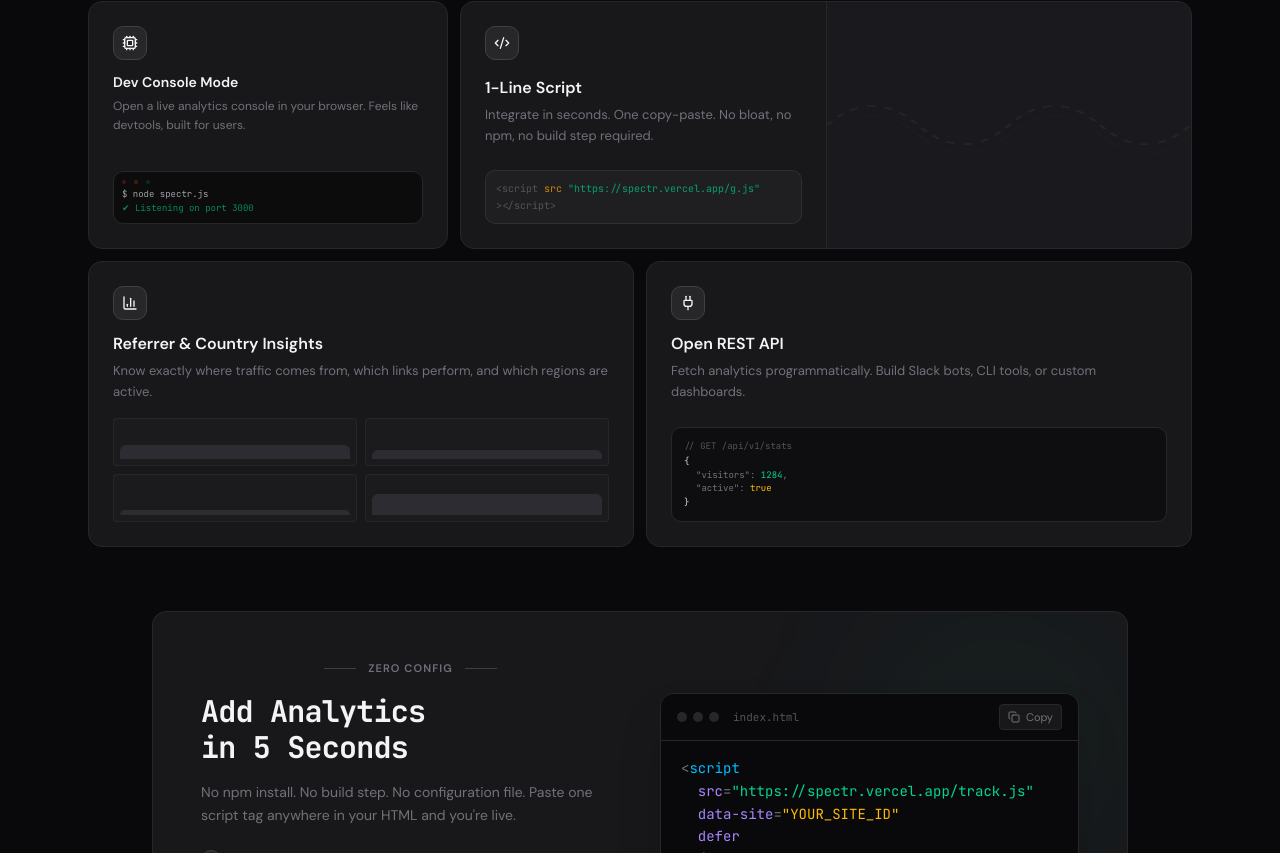
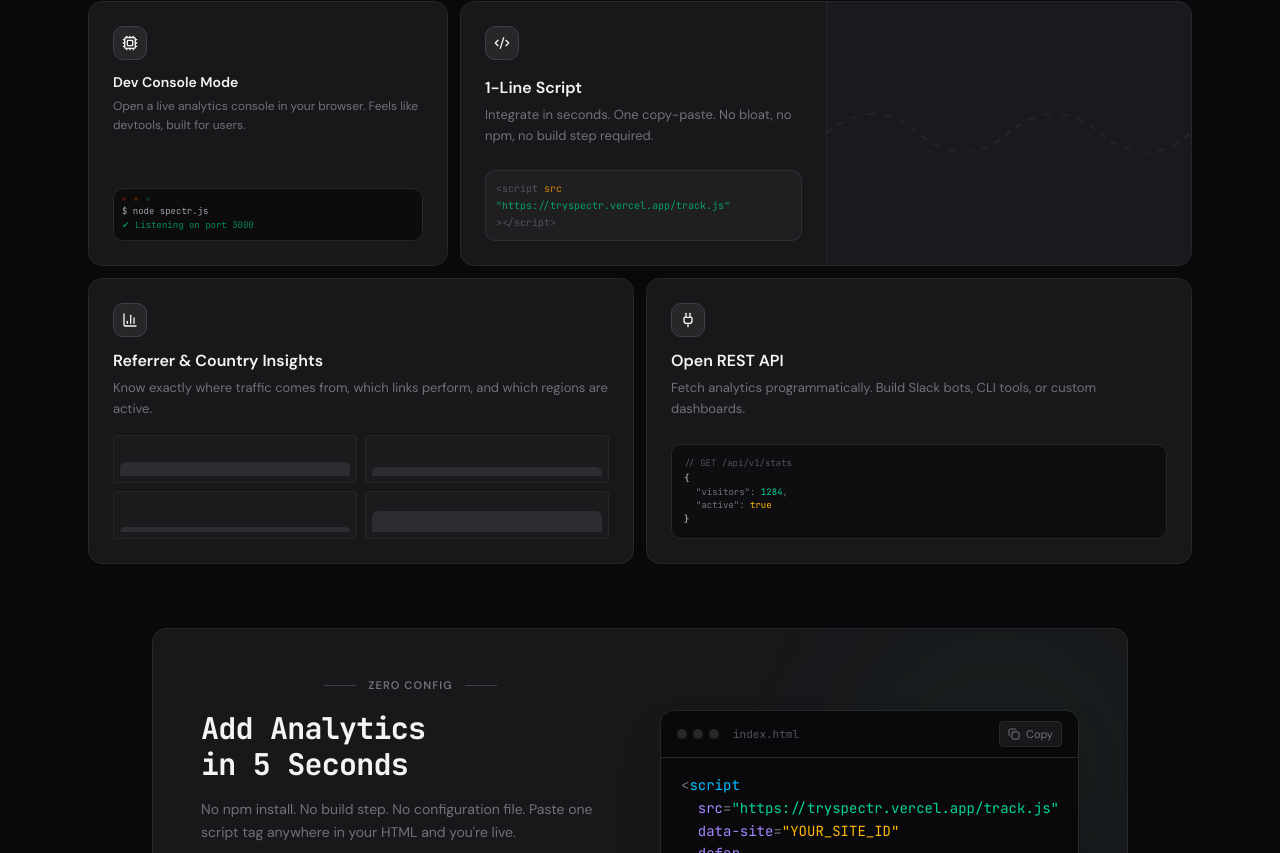
Before and after one commit to subhash-jhaa/WebGhost, a Next.js app: page / in a window 1280 px wide. Shown: the part 2327-3180 px from the top of the page. Built offline with nearby package versions, Linux system fonts and the light colour scheme; no server answers.

Commit message:
fix scripts and url

```diff
--- a/components/DashboardClient.tsx
+++ b/components/DashboardClient.tsx
@@ -301,8 +301,21 @@ const DashboardClient = ({ session }: DashboardClientProps) => {
   }
 
   const getTrackingScript = (projectId: string) => {
-    // Use environment variable for production, fallback to current origin
-    const baseUrl = process.env.NEXT_PUBLIC_APP_URL || window.location.origin;
+    // Priority:
+    // 1. Explicitly set environment variable
+    // 2. Current window origin (if not localhost)
+    // 3. Fallback to production domain
+    let baseUrl = process.env.NEXT_PUBLIC_APP_URL;
+
+    if (!baseUrl && typeof window !== 'undefined') {
+      const origin = window.location.origin;
+      if (origin.includes('localhost') || origin.includes('127.0.0.1')) {
+        baseUrl = 'https://tryspectr.vercel.app';
+      } else {
+        baseUrl = origin;
+      }
+    }
+
     return `<script src="${baseUrl}/track.js" data-site="${projectId}"></script>`
   }
 
--- a/components/landing/Features.tsx
+++ b/components/landing/Features.tsx
@@ -123,7 +123,7 @@ function FeatureCard({ feature, index }: { feature: Feature; index: number }) {
                 <div className="flex flex-wrap items-center gap-x-1.5 gap-y-0.5">
                   <span className="text-zinc-600">&lt;script</span>
                   <span className="text-amber-500/80">src</span>
-                  <span className="text-emerald-500/80 break-all">{`"https://spectr.vercel.app/g.js"`}</span>
+                  <span className="text-emerald-500/80 break-all">{`"https://tryspectr.vercel.app/track.js"`}</span>
                   <span className="text-zinc-600">&gt;&lt;/script&gt;</span>
                 </div>
               </div>
--- a/components/landing/HeroVisuals.tsx
+++ b/components/landing/HeroVisuals.tsx
@@ -70,7 +70,7 @@ function LiveFeed() {
   );
 }
 
-const ONE_LINER = '<script src="https://spectr.vercel.app/track.js" data-site="YOUR_SITE_ID" defer></script>';
+const ONE_LINER = '<script src="https://tryspectr.vercel.app/track.js" data-site="YOUR_SITE_ID" defer></script>';
 
 export function HeroScript() {
   const [copied, setCopied] = useState(false);
@@ -82,7 +82,7 @@ export function HeroScript() {
 
   const lines = [
     { tokens: [{ t: '<', c: 'text-zinc-500' }, { t: 'script', c: 'text-sky-400' }] },
-    { tokens: [{ t: '  src', c: 'text-violet-400' }, { t: '=', c: 'text-zinc-500' }, { t: '"https://spectr.vercel.app/track.js"', c: 'text-emerald-400' }] },
+    { tokens: [{ t: '  src', c: 'text-violet-400' }, { t: '=', c: 'text-zinc-500' }, { t: '"https://tryspectr.vercel.app/track.js"', c: 'text-emerald-400' }] },
     { tokens: [{ t: '  data-site', c: 'text-violet-400' }, { t: '=', c: 'text-zinc-500' }, { t: '"YOUR_SITE_ID"', c: 'text-amber-400' }] },
     { tokens: [{ t: '  defer', c: 'text-violet-400' }] },
     { tokens: [{ t: '>', c: 'text-zinc-500' }, { t: '</', c: 'text-zinc-500' }, { t: 'script', c: 'text-sky-400' }, { t: '>', c: 'text-zinc-500' }] },
```
Also changed, not shown: 1 other file (tests, documents, lock files or other folders).
